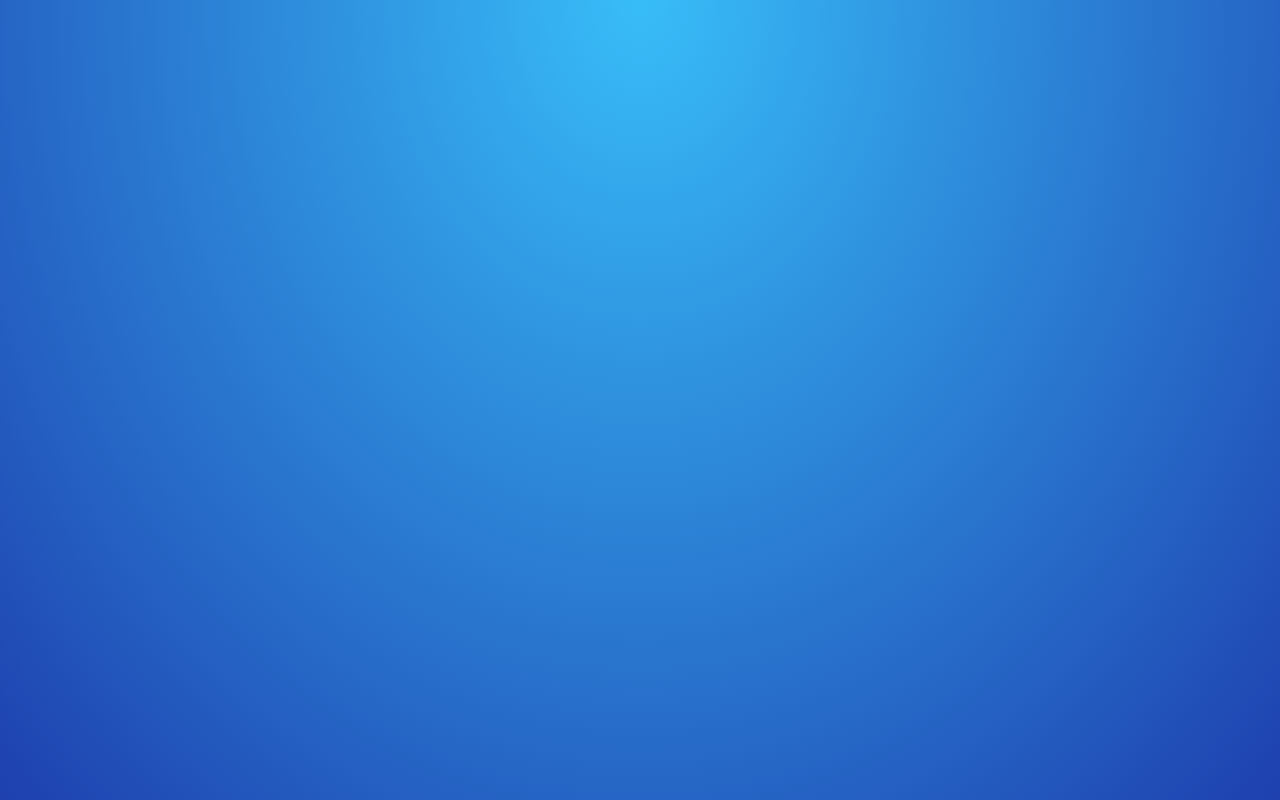
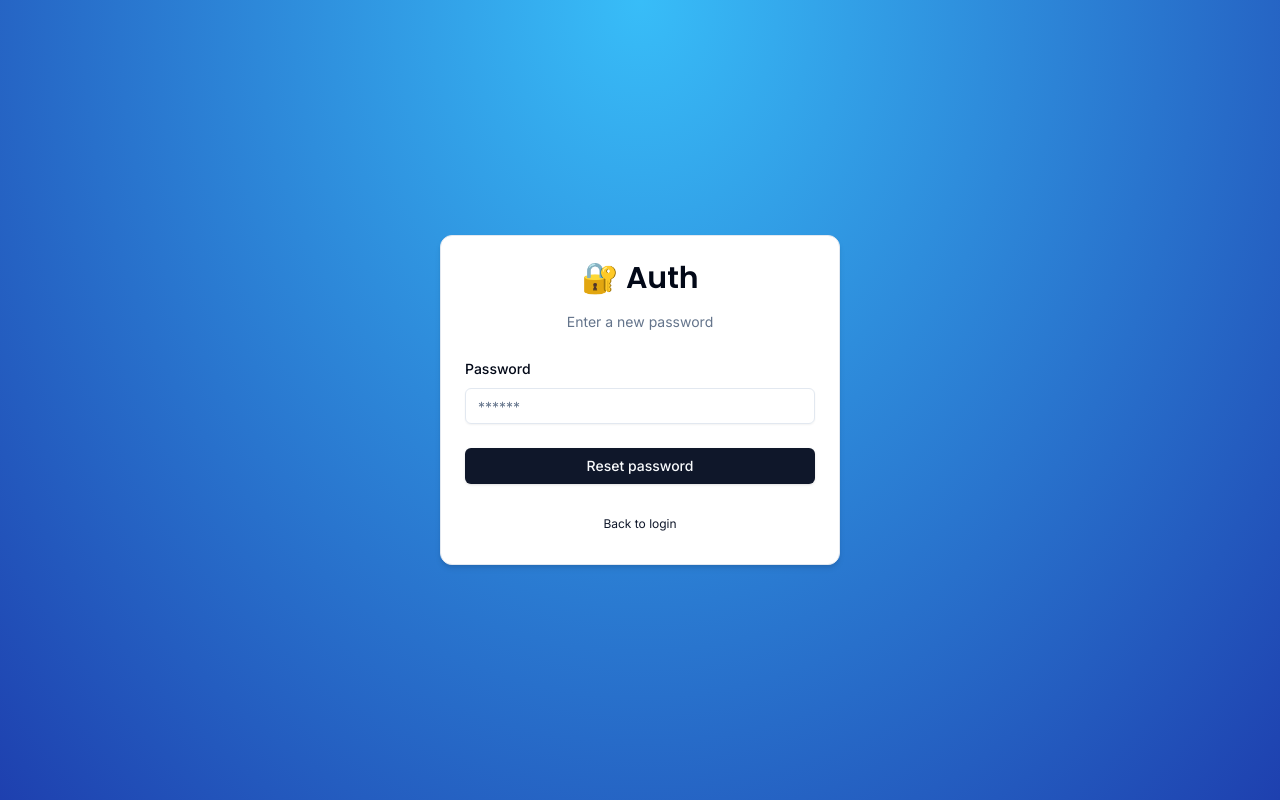
Before and after one commit to asherman-ca/auth-boiler, a Next.js app: page /auth/new-password in a window 1280 px wide. Built offline with nearby package versions, Linux system fonts and the light colour scheme.

Commit message:
reset - new password form and action

```diff
--- /dev/null
+++ b/actions/newPassword.ts
@@ -0,0 +1,57 @@
+'use server'
+
+import * as z from 'zod'
+import bcrypt from 'bcryptjs'
+
+import { NewPasswordSchema } from '@/schemas'
+import { getPasswordResetTokenByToken } from '@/data/password-reset-token'
+import { getUserByEmail } from '@/data/user'
+import { db } from '@/lib/db'
+
+export const newPassword = async (
+	values: z.infer<typeof NewPasswordSchema>,
+	token?: string | null
+) => {
+	if (!token) {
+		return { error: 'Missing token!' }
+	}
+
+	const validatedFields = NewPasswordSchema.safeParse(values)
+
+	if (!validatedFields.success) {
+		return { error: 'Invalid fields!' }
+	}
+
+	const { password } = validatedFields.data
+
+	const existingToken = await getPasswordResetTokenByToken(token)
+
+	if (!existingToken) {
+		return { error: 'Invalid token!' }
+	}
+
+	const hasExpired = new Date(existingToken.expires) < new Date()
+
+	if (hasExpired) {
+		return { error: 'Token has expired!' }
+	}
+
+	const existingUser = await getUserByEmail(existingToken.email)
+
+	if (!existingUser) {
+		return { error: 'Email does not exist!' }
+	}
+
+	const hashedPassword = await bcrypt.hash(password, 10)
+
+	await db.user.update({
+		where: { id: existingUser.id },
+		data: { password: hashedPassword },
+	})
+
+	await db.passwordResetToken.delete({
+		where: { id: existingToken.id },
+	})
+
+	return { success: 'Password updated!' }
+}
--- a/app/auth/new-password/page.tsx
+++ b/app/auth/new-password/page.tsx
@@ -1,5 +1,7 @@
+import { NewPasswordForm } from '@/components/auth/NewPasswordForm'
+
 const NewPasswordPage = () => {
-	return <div></div>
+	return <NewPasswordForm />
 }
 
 export default NewPasswordPage
--- /dev/null
+++ b/components/auth/NewPasswordForm.tsx
@@ -0,0 +1,89 @@
+'use client'
+
+import * as z from 'zod'
+import { useForm } from 'react-hook-form'
+import { useState, useTransition } from 'react'
+import { useSearchParams } from 'next/navigation'
+import { zodResolver } from '@hookform/resolvers/zod'
+
+import { NewPasswordSchema } from '@/schemas'
+import { Input } from '@/components/ui/input'
+import {
+	Form,
+	FormControl,
+	FormField,
+	FormItem,
+	FormLabel,
+	FormMessage,
+} from '@/components/ui/form'
+import { CardWrapper } from '@/components/auth/CardWrapper'
+import { Button } from '@/components/ui/button'
+import { FormError } from '@/components/formError'
+import { FormSuccess } from '@/components/formSuccess'
+import { newPassword } from '@/actions/newPassword'
+
+export const NewPasswordForm = () => {
+	const searchParams = useSearchParams()
+	const token = searchParams.get('token')
+
+	const [error, setError] = useState<string | undefined>('')
+	const [success, setSuccess] = useState<string | undefined>('')
+	const [isPending, startTransition] = useTransition()
+
+	const form = useForm<z.infer<typeof NewPasswordSchema>>({
+		resolver: zodResolver(NewPasswordSchema),
+		defaultValues: {
+			password: '',
+		},
+	})
+
+	const onSubmit = (values: z.infer<typeof NewPasswordSchema>) => {
+		setError('')
+		setSuccess('')
+
+		startTransition(() => {
+			newPassword(values, token).then((data) => {
+				setError(data?.error)
+				setSuccess(data?.success)
+			})
+		})
+	}
+
+	return (
+		<CardWrapper
+			headerLabel='Enter a new password'
+			backButtonLabel='Back to login'
+			backButtonHref='/auth/login'
+		>
+			<Form {...form}>
+				<form onSubmit={form.handleSubmit(onSubmit)} className='space-y-6'>
+					<div className='space-y-4'>
+						<FormField
+							control={form.control}
+							name='password'
+							render={({ field }) => (
+								<FormItem>
+									<FormLabel>Password</FormLabel>
+									<FormControl>
+										<Input
+											{...field}
+											disabled={isPending}
+											placeholder='******'
+											type='password'
+										/>
+									</FormControl>
+									<FormMessage />
+								</FormItem>
+							)}
+						/>
+					</div>
+					<FormError message={error} />
+					<FormSuccess message={success} />
+					<Button disabled={isPending} type='submit' className='w-full'>
+						Reset password
+					</Button>
+				</form>
+			</Form>
+		</CardWrapper>
+	)
+}
--- a/schemas/index.ts
+++ b/schemas/index.ts
@@ -27,3 +27,9 @@
 		message: 'Email is required',
 	}),
 })
+
+export const NewPasswordSchema = z.object({
+	password: z.string().min(6, {
+		message: 'Minimum 6 characters required',
+	}),
+})
```
